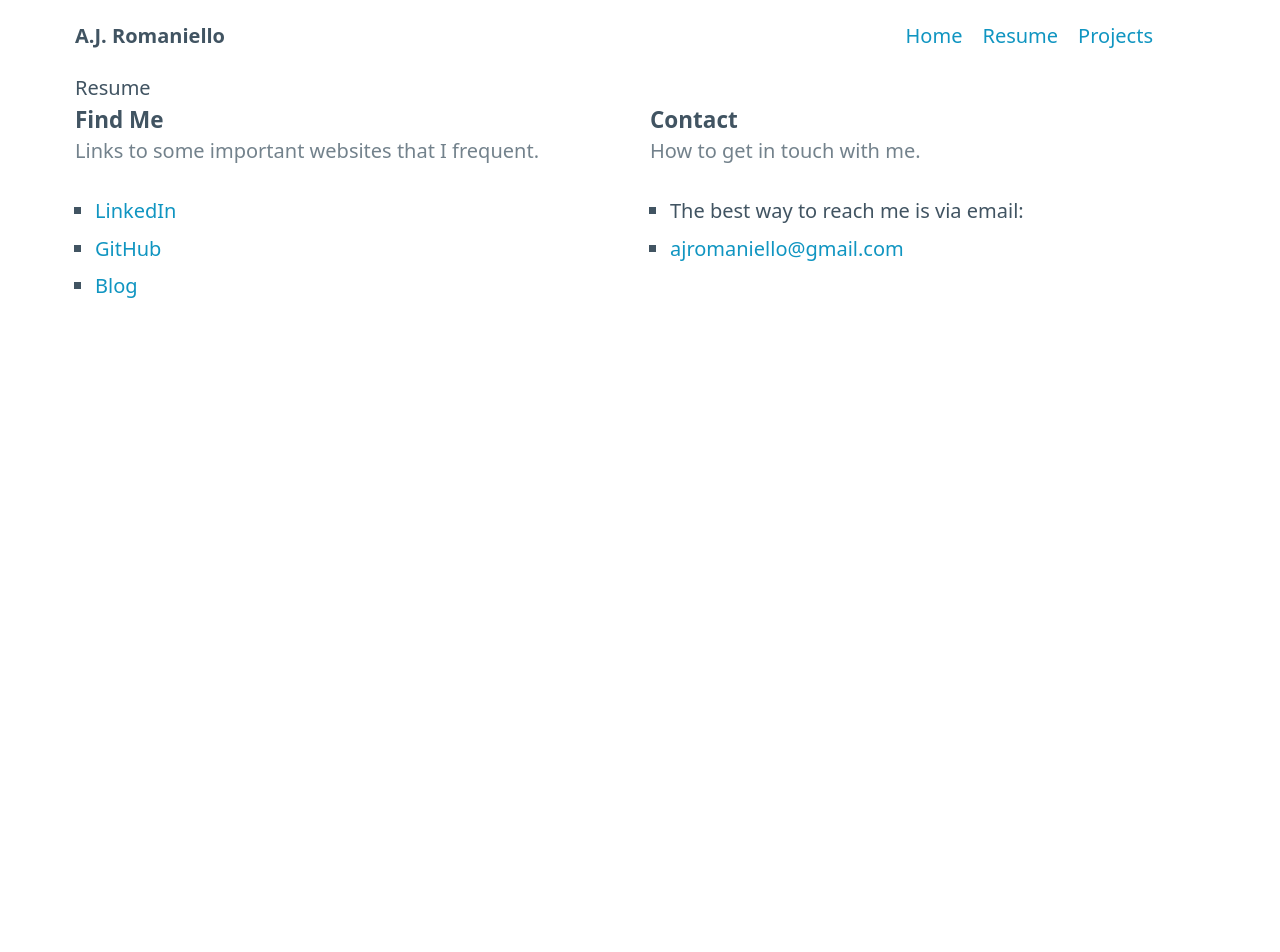
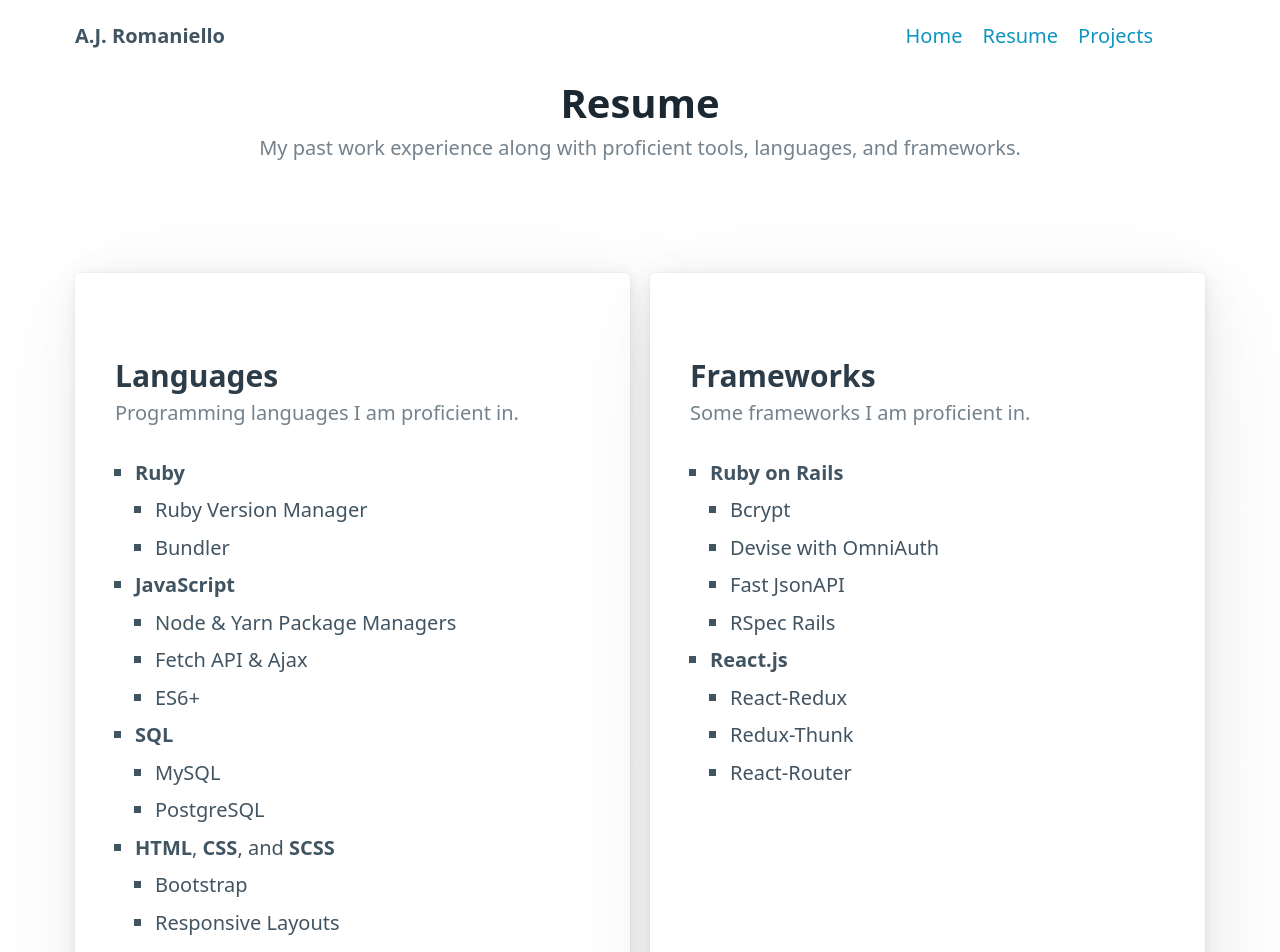
Before and after one commit to aj-rom/aj-rom.github.io, a React (Create React App) app: page /resume in a window 1280 px wide. Shown: the top 952 px of the page. Before the commit the page ends 800 px from the top, so only its background shows below. Built offline with nearby package versions, Linux system fonts and the light colour scheme.

Commit message:
stub out resume

```diff
--- a/src/containers/ResumeContainer.js
+++ b/src/containers/ResumeContainer.js
@@ -1,10 +1,83 @@
 import React, { Component } from 'react'
+import Jumbotron from "../components/home/Jumbotron";
 
 export default class ResumeContainer extends Component {
 
     render() {
         return (
-            <div>Resume</div>
+            <section>
+                <Jumbotron>
+                    <h1>Resume</h1>
+                    <h2>My past work experience along with proficient tools, languages, and frameworks.</h2>
+                </Jumbotron>
+
+                <div className='grid'>
+                    <article>
+                        <hgroup>
+                            <h3>Languages</h3>
+                            <h4>Programming languages I am proficient in.</h4>
+                        </hgroup>
+                        <ul>
+                            <li>
+                                <b>Ruby</b>
+                                <ul>
+                                    <li>Ruby Version Manager</li>
+                                    <li>Bundler</li>
+                                </ul>
+                            </li>
+                            <li>
+                                <b>JavaScript</b>
+                                <ul>
+                                    <li>Node & Yarn Package Managers</li>
+                                    <li>Fetch API & Ajax</li>
+                                    <li>ES6+</li>
+                                </ul>
+                            </li>
+                            <li>
+                                <b>SQL</b>
+                                <ul>
+                                    <li>MySQL</li>
+                                    <li>PostgreSQL</li>
+                                </ul>
+                            </li>
+                            <li>
+                                <b>HTML</b>, <b>CSS</b>, and <b>SCSS</b>
+                                <ul>
+                                    <li>Bootstrap</li>
+                                    <li>Responsive Layouts</li>
+                                    <li>SEO Integration</li>
+                                </ul>
+                            </li>
+                        </ul>
+                    </article>
+
+                    <article>
+                        <hgroup>
+                            <h3>Frameworks</h3>
+                            <h4>Some frameworks I am proficient in.</h4>
+                        </hgroup>
+                        <ul>
+                            <li>
+                                <b>Ruby on Rails</b>
+                                <ul>
+                                    <li>Bcrypt</li>
+                                    <li>Devise with OmniAuth</li>
+                                    <li>Fast JsonAPI</li>
+                                    <li>RSpec Rails</li>
+                                </ul>
+                            </li>
+                            <li>
+                                <b>React.js</b>
+                                <ul>
+                                    <li>React-Redux</li>
+                                    <li>Redux-Thunk</li>
+                                    <li>React-Router</li>
+                                </ul>
+                            </li>
+                        </ul>
+                    </article>
+                </div>
+            </section>
         )
     }
 }
```
